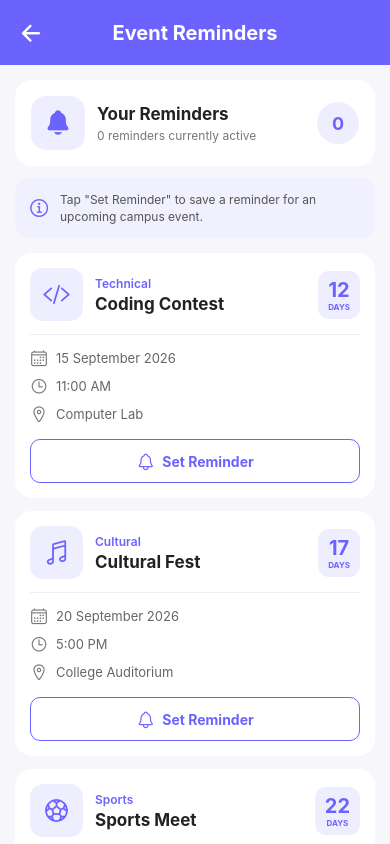
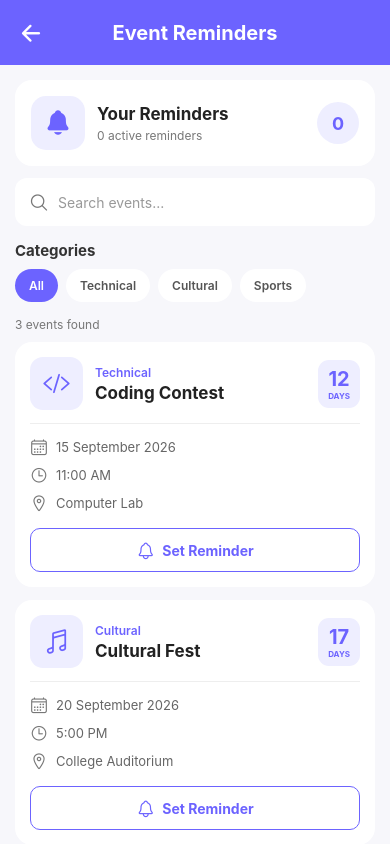
Before and after one commit to MarellaTriveni/campus-connect, a React Native app: screen /EventReminder in a window 390 px wide. Built offline with nearby package versions, Linux system fonts and the light colour scheme.

Commit message:
Day 37: Add Event Reminder Search and Filters

```diff
--- a/screens/EventReminderScreen.js
+++ b/screens/EventReminderScreen.js
@@ -6,6 +6,7 @@ import {
   TouchableOpacity,
   FlatList,
   Alert,
+  TextInput,
 } from "react-native";
 import { Ionicons } from "@expo/vector-icons";
 import AsyncStorage from "@react-native-async-storage/async-storage";
@@ -14,6 +15,8 @@ const REMINDER_KEY = "event_reminders";
 
 const EventReminderScreen = ({ navigation }) => {
   const [reminders, setReminders] = useState({});
+  const [searchText, setSearchText] = useState("");
+  const [selectedCategory, setSelectedCategory] = useState("All");
 
   const events = [
     {
@@ -23,6 +26,7 @@ const EventReminderScreen = ({ navigation }) => {
       date: "15 September 2026",
       time: "11:00 AM",
       venue: "Computer Lab",
+      eventDate: new Date(2026, 8, 15),
     },
     {
       id: "2",
@@ -31,6 +35,7 @@ const EventReminderScreen = ({ navigation }) => {
       date: "20 September 2026",
       time: "5:00 PM",
       venue: "College Auditorium",
+      eventDate: new Date(2026, 8, 20),
     },
     {
       id: "3",
@@ -39,13 +44,22 @@ const EventReminderScreen = ({ navigation }) => {
       date: "25 September 2026",
       time: "9:00 AM",
       venue: "College Ground",
+      eventDate: new Date(2026, 8, 25),
     },
+  ];
+
+  const categories = [
+    "All",
+    "Technical",
+    "Cultural",
+    "Sports",
   ];
 
   useEffect(() => {
     loadReminders();
   }, []);
 
+  // Load saved reminders
   const loadReminders = async () => {
     try {
       const saved = await AsyncStorage.getItem(REMINDER_KEY);
@@ -58,6 +72,7 @@ const EventReminderScreen = ({ navigation }) => {
     }
   };
 
+  // Add or remove reminder
   const toggleReminder = async (event) => {
     try {
       const updatedReminders = {
@@ -93,23 +108,16 @@ const EventReminderScreen = ({ navigation }) => {
     }
   };
 
-  const calculateDaysLeft = (eventId) => {
-    let eventDate;
-
-    if (eventId === "1") {
-      eventDate = new Date(2026, 8, 15);
-    } else if (eventId === "2") {
-      eventDate = new Date(2026, 8, 20);
-    } else {
-      eventDate = new Date(2026, 8, 25);
-    }
-
+  // Calculate days remaining
+  const calculateDaysLeft = (eventDate) => {
     const today = new Date();
 
     today.setHours(0, 0, 0, 0);
-    eventDate.setHours(0, 0, 0, 0);
 
-    const difference = eventDate - today;
+    const date = new Date(eventDate);
+    date.setHours(0, 0, 0, 0);
+
+    const difference = date - today;
 
     return Math.max(
       Math.ceil(
@@ -119,12 +127,14 @@ const EventReminderScreen = ({ navigation }) => {
     );
   };
 
+  // Active reminder count
   const getActiveReminderCount = () => {
     return Object.values(reminders).filter(
       (value) => value === true
     ).length;
   };
 
+  // Category icon
   const getCategoryIcon = (category) => {
     if (category === "Technical") {
       return "code-slash-outline";
@@ -137,15 +147,39 @@ const EventReminderScreen = ({ navigation }) => {
     return "football-outline";
   };
 
+  // Filter events
+  const filteredEvents = events.filter((event) => {
+    const matchesSearch =
+      event.title
+        .toLowerCase()
+        .includes(searchText.toLowerCase()) ||
+      event.category
+        .toLowerCase()
+        .includes(searchText.toLowerCase()) ||
+      event.venue
+        .toLowerCase()
+        .includes(searchText.toLowerCase());
+
+    const matchesCategory =
+      selectedCategory === "All" ||
+      event.category === selectedCategory;
+
+    return matchesSearch && matchesCategory;
+  });
+
+  // Event card
   const renderEvent = ({ item }) => {
-    const daysLeft = calculateDaysLeft(item.id);
+    const daysLeft = calculateDaysLeft(
+      item.eventDate
+    );
 
-    const reminderActive = reminders[item.id] === true;
+    const reminderActive =
+      reminders[item.id] === true;
 
     return (
       <View style={styles.eventCard}>
 
-        {/* Event Header */}
+        {/* Event Top */}
         <View style={styles.eventTop}>
 
           <View style={styles.iconBox}>
@@ -229,13 +263,16 @@ const EventReminderScreen = ({ navigation }) => {
 
         </View>
 
-        {/* Reminder Button */}
+        {/* Reminder */}
         <TouchableOpacity
           style={[
             styles.reminderButton,
-            reminderActive && styles.reminderActive,
+            reminderActive &&
+              styles.reminderActive,
           ]}
-          onPress={() => toggleReminder(item)}
+          onPress={() =>
+            toggleReminder(item)
+          }
         >
 
           <Ionicons
@@ -295,7 +332,7 @@ const EventReminderScreen = ({ navigation }) => {
       </View>
 
       <FlatList
-        data={events}
+        data={filteredEvents}
         keyExtractor={(item) => item.id}
         renderItem={renderEvent}
         showsVerticalScrollIndicator={false}
@@ -303,7 +340,8 @@ const EventReminderScreen = ({ navigation }) => {
 
         ListHeaderComponent={
           <>
-            {/* Summary Card */}
+
+            {/* Summary */}
             <View style={styles.summaryCard}>
 
               <View style={styles.summaryIcon}>
@@ -321,11 +359,10 @@ const EventReminderScreen = ({ navigation }) => {
                 </Text>
 
                 <Text style={styles.summaryText}>
-                  {getActiveReminderCount()} reminder
+                  {getActiveReminderCount()} active reminder
                   {getActiveReminderCount() !== 1
                     ? "s"
-                    : ""}{" "}
-                  currently active
+                    : ""}
                 </Text>
 
               </View>
@@ -340,22 +377,108 @@ const EventReminderScreen = ({ navigation }) => {
 
             </View>
 
-            {/* Information Card */}
-            <View style={styles.infoCard}>
+            {/* Search */}
+            <View style={styles.searchContainer}>
 
               <Ionicons
-                name="information-circle-outline"
-                size={23}
-                color="#6C63FF"
+                name="search-outline"
+                size={20}
+                color="#777"
               />
 
-              <Text style={styles.infoText}>
-                Tap "Set Reminder" to save a reminder
-                for an upcoming campus event.
+              <TextInput
+                style={styles.searchInput}
+                placeholder="Search events..."
+                placeholderTextColor="#999"
+                value={searchText}
+                onChangeText={setSearchText}
+              />
+
+              {searchText.length > 0 && (
+                <TouchableOpacity
+                  onPress={() =>
+                    setSearchText("")
+                  }
+                >
+                  <Ionicons
+                    name="close-circle"
+                    size={20}
+                    color="#999"
+                  />
+                </TouchableOpacity>
+              )}
+
+            </View>
+
+            {/* Category Filter */}
+            <Text style={styles.filterTitle}>
+              Categories
+            </Text>
+
+            <View style={styles.categoryContainer}>
+
+              {categories.map((category) => (
+                <TouchableOpacity
+                  key={category}
+                  style={[
+                    styles.categoryButton,
+                    selectedCategory === category &&
+                      styles.categorySelected,
+                  ]}
+                  onPress={() =>
+                    setSelectedCategory(category)
+                  }
+                >
+
+                  <Text
+                    style={[
+                      styles.categoryButtonText,
+                      selectedCategory === category &&
+                        styles.categorySelectedText,
+                    ]}
+                  >
+                    {category}
+                  </Text>
+
+                </TouchableOpacity>
+              ))}
+
+            </View>
+
+            {/* Results */}
+            <View style={styles.resultsRow}>
+
+              <Text style={styles.resultsText}>
+                {filteredEvents.length} event
+                {filteredEvents.length !== 1
+                  ? "s"
+                  : ""}{" "}
+                found
               </Text>
 
             </View>
+
           </>
+        }
+
+        ListEmptyComponent={
+          <View style={styles.emptyContainer}>
+
+            <Ionicons
+              name="calendar-outline"
+              size={55}
+              color="#BBBBBB"
+            />
+
+            <Text style={styles.emptyTitle}>
+              No Events Found
+            </Text>
+
+            <Text style={styles.emptyText}>
+              Try another search or category.
+            </Text>
+
+          </View>
         }
       />
 
@@ -443,21 +566,66 @@ const styles = StyleSheet.create({
     color: "#6C63FF",
   },
 
-  infoCard: {
-    backgroundColor: "#F0F0FF",
-    borderRadius: 13,
-    padding: 13,
+  searchContainer: {
+    height: 48,
+    backgroundColor: "white",
+    borderRadius: 12,
+    paddingHorizontal: 14,
     flexDirection: "row",
     alignItems: "center",
+    elevation: 2,
     marginBottom: 15,
   },
 
-  infoText: {
+  searchInput: {
     flex: 1,
+    fontSize: 14,
+    color: "#333",
+    marginLeft: 9,
+  },
+
+  filterTitle: {
+    fontSize: 15,
+    fontWeight: "bold",
+    color: "#333",
+    marginBottom: 9,
+  },
+
+  categoryContainer: {
+    flexDirection: "row",
+    marginBottom: 15,
+  },
+
+  categoryButton: {
+    paddingHorizontal: 14,
+    paddingVertical: 9,
+    backgroundColor: "white",
+    borderRadius: 20,
+    marginRight: 8,
+    elevation: 1,
+  },
+
+  categorySelected: {
+    backgroundColor: "#6C63FF",
+  },
+
+  categoryButtonText: {
     fontSize: 12,
     color: "#555",
-    marginLeft: 9,
-    lineHeight: 17,
+    fontWeight: "600",
+  },
+
+  categorySelectedText: {
+    color: "white",
+  },
+
+  resultsRow: {
+    marginBottom: 10,
+  },
+
+  resultsText: {
+    fontSize: 12,
+    color: "#777",
   },
 
   eventCard: {
@@ -564,4 +732,23 @@ const styles = StyleSheet.create({
     color: "white",
   },
 
+  emptyContainer: {
+    alignItems: "center",
+    justifyContent: "center",
+    paddingVertical: 60,
+  },
+
+  emptyTitle: {
+    fontSize: 17,
+    fontWeight: "bold",
+    color: "#444",
+    marginTop: 12,
+  },
+
+  emptyText: {
+    fontSize: 13,
+    color: "#888",
+    marginTop: 5,
+  },
+
 });
```
